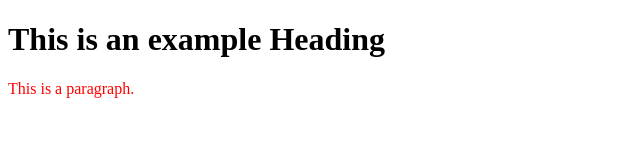
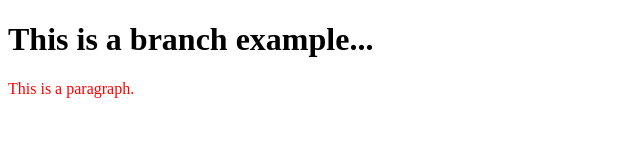
Before and after one commit to peterdcasey/160fall18, a plain HTML site: page index.html in a window 1280 px wide. Shown: the whole page, without its empty margins (0-640 px from the left). Drawn offline with Linux system fonts and the light colour scheme.

Commit message:
Change...

```diff
--- a/index.html
+++ b/index.html
@@ -5,7 +5,7 @@
 </head>
 <body>
 
-<h1>This is an example Heading</h1>
+<h1>This is a branch example...</h1>
 <p><font color="red">This is a paragraph.</font></p>
 
 </body>
```
Also changed, not shown: .codesandbox/tasks.json.
